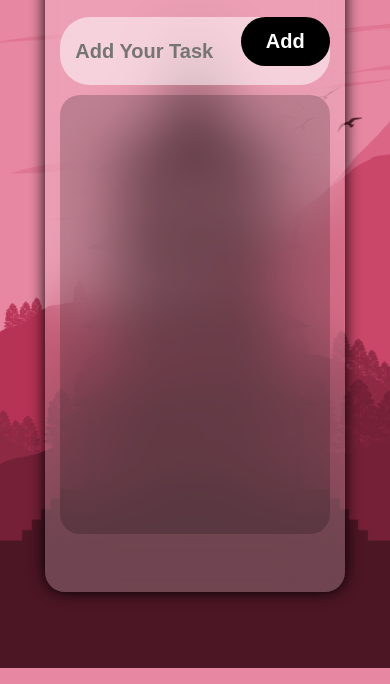
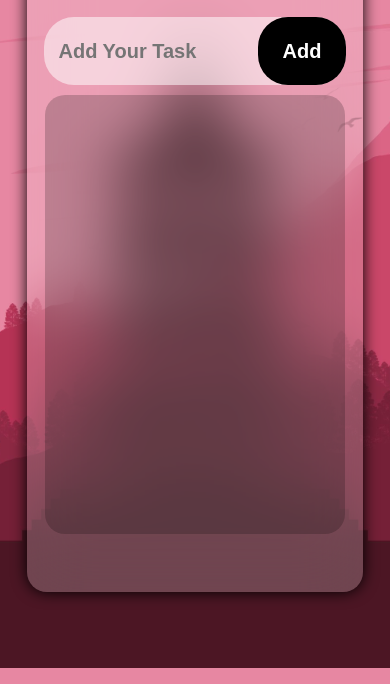
Before and after one commit to reyyuuki/To-Do-List, a plain HTML site: page index.html in a window 390 px wide. Shown: the part 176-860 px from the top of the page. Drawn offline with nearby package versions, Linux system fonts and the light colour scheme.

Commit message:
Update style.css

```diff
--- a/style.css
+++ b/style.css
@@ -103,7 +103,10 @@ button:active{
 }
 @media  only screen and (max-width:600px){
     .Container{
-        width:80%;
+        width:90%;
         height: 80%;
     }
+    button{
+        height:100%;
+    }
 }
```
